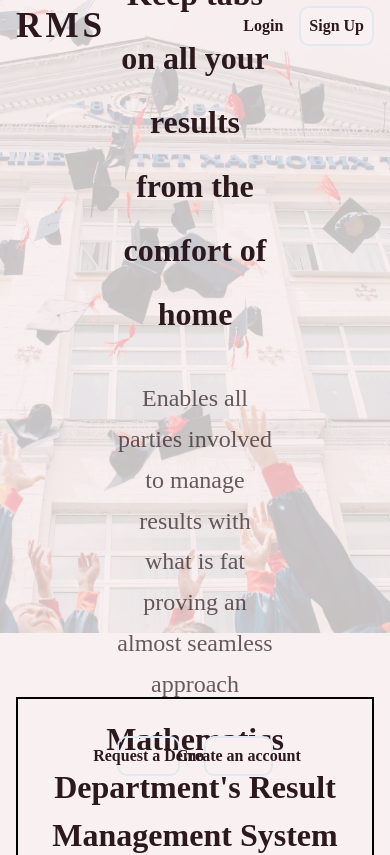
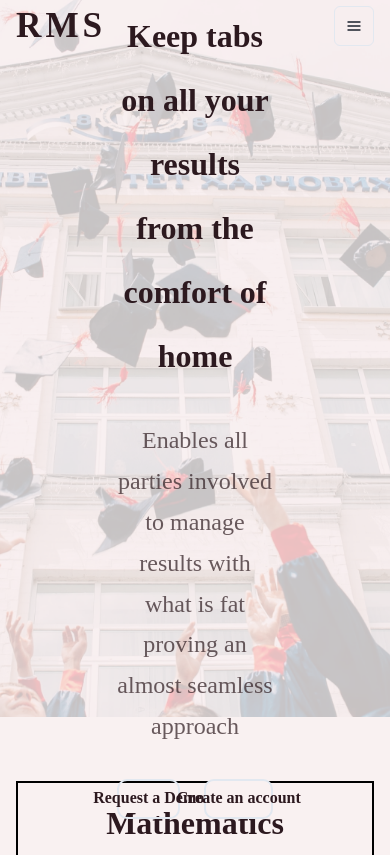
Before and after one commit to AchevaEnterprise/RMS-landing-page, a React (Create React App) app: page / in a window 390 px wide. Shown: the top 855 px of the page. Built offline with nearby package versions, Linux system fonts and the light colour scheme.

Commit message:
started responsive building, added menu layout for header buttons

```diff
--- a/package.json
+++ b/package.json
@@ -3,6 +3,7 @@
   "version": "0.1.0",
   "private": true,
   "dependencies": {
+    "@chakra-ui/icons": "^2.0.19",
     "@chakra-ui/react": "^2.6.0",
     "@emotion/react": "^11.10.8",
     "@emotion/styled": "^11.10.8",
--- a/src/components/Header.tsx
+++ b/src/components/Header.tsx
@@ -1,5 +1,18 @@
-import { Box, Flex, ButtonGroup, Button, Text } from "@chakra-ui/react";
+import {
+  Box,
+  Flex,
+  ButtonGroup,
+  Button,
+  Text,
+  Menu,
+  MenuButton,
+  MenuList,
+  MenuItem,
+  IconButton,
+  Link,
+} from "@chakra-ui/react";
 import bgImage from "../Images/bg.png";
+import { HamburgerIcon } from "@chakra-ui/icons";
 
 const Header = () => {
   const textColor: string = "#2C191F";
@@ -29,10 +42,24 @@ const Header = () => {
     borderWidth: borderWidth,
     borderRadius: "10px",
   };
+  const buttonStyles = {
+    ...topRightButoonStyles,
+    border: "none",
+    bg: "none",
+    padding: "8px",
+  };
+
+  const LoginButton = () => <Link {...buttonStyles}>Login</Link>;
+
+  const SignUpButton = () => (
+    <Link {...buttonStyles} variant="outline">
+      Sign Up
+    </Link>
+  );
 
   return (
     <Box
-      h="75vh"
+      h={{ base: "85vh", lg: "75vh" }}
       backgroundImage={`url(${bgImage})`}
       backgroundPosition="center"
       backgroundRepeat="no-repeat"
@@ -51,19 +78,30 @@ const Header = () => {
           </Text>
         </Box>
 
-        <Box>
+        <Box display={{ base: "none", md: "block" }}>
           <ButtonGroup color={textColor} {...flex}>
-            <Button
-              {...topRightButoonStyles}
-              border="none"
-              bg="none"
-              padding="8px">
-              Login
-            </Button>
-            <Button {...topRightButoonStyles} {...buttonBg} variant="outline">
-              Sign Up
-            </Button>
+            <LoginButton />
+            <SignUpButton />
           </ButtonGroup>
+        </Box>
+
+        <Box display={{ base: "block", md: "none" }}>
+          <Menu>
+            <MenuButton
+              as={IconButton}
+              aria-label="Options"
+              icon={<HamburgerIcon />}
+              variant="outline"
+            />
+            <MenuList color={textColor}>
+              <MenuItem>
+                <LoginButton />
+              </MenuItem>
+              <MenuItem>
+                <SignUpButton />
+              </MenuItem>
+            </MenuList>
+          </Menu>
         </Box>
       </Flex>
       <Flex
--- a/src/theme.ts
+++ b/src/theme.ts
@@ -2,8 +2,8 @@ import { extendTheme } from "@chakra-ui/react";
 
 const theme = extendTheme({
   breakpoints: {
-    sm: "320px",
-    md: "768px",
+    sm: "410px",
+    md: "700px",
     lg: "960px",
     xl: "1200px",
     "2xl": "1536px",
```
Also changed, not shown: 1 other file (tests, documents, lock files or other folders).
